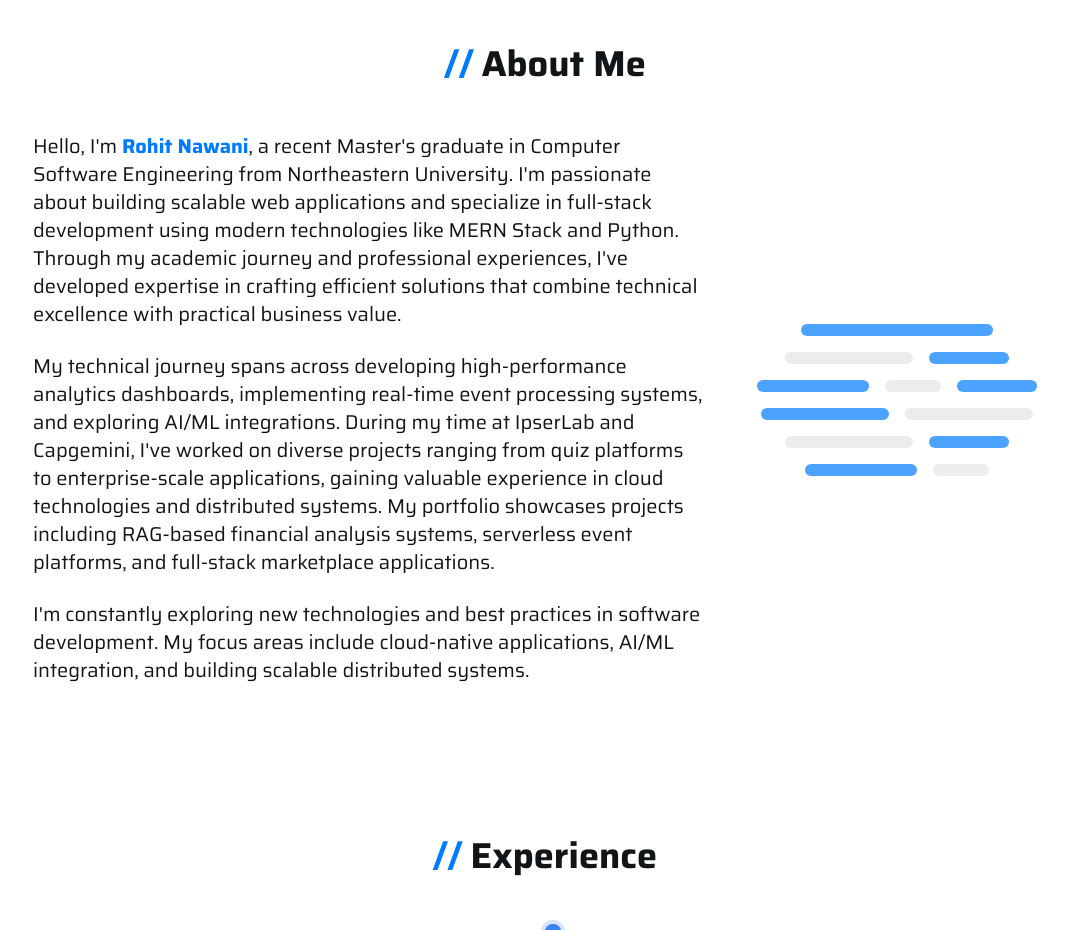
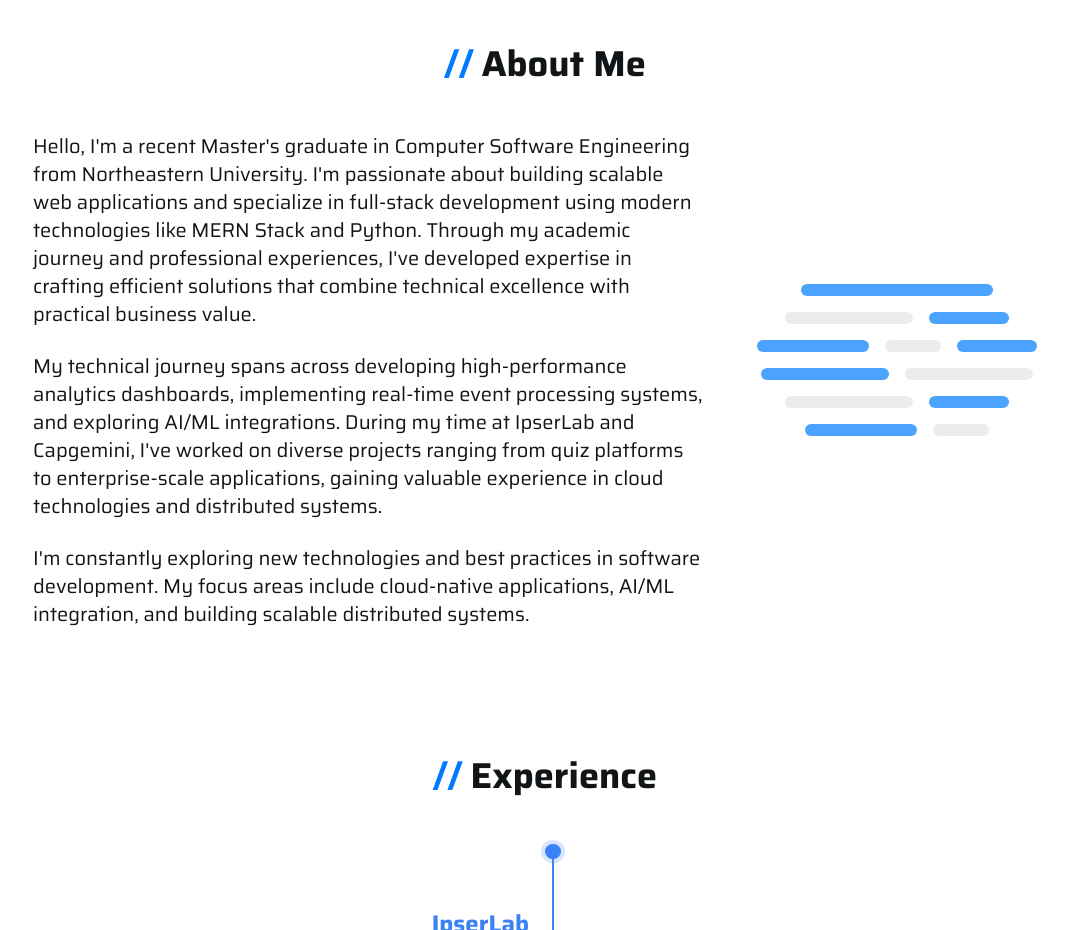
Before and after one commit to nawani-rohit/portfolio, a Next.js app: page / in a window 1280 px wide. Shown: the part 820-1750 px from the top of the page, without its empty margins (95-1163 px from the left). Built offline with nearby package versions, Linux system fonts and the light colour scheme.

Commit message:
Update About.tsx

```diff
--- a/src/app/components/About.tsx
+++ b/src/app/components/About.tsx
@@ -1,9 +1,5 @@
-import Link from 'next/link'
-
 import { MotionDiv } from '../lib/motion'
 import { SectionContainer } from './SectionContainer'
-
-import { MoveRight } from 'lucide-react'
 
 export const About = () => {
   return (
@@ -17,21 +13,16 @@ export const About = () => {
           className="flex max-w-2xl flex-col gap-6 text-xl md:text-center sm:text-lg"
         >
           <p>
-            Hello, I'm {' '}
-            <span className="font-bold text-target">Rohit Nawani</span>,
-            a recent Master's graduate in Computer Software Engineering from Northeastern University. I'm passionate about building scalable web applications and specialize in full-stack development using modern technologies like MERN Stack and Python. Through my academic journey and professional experiences, I've developed expertise in crafting efficient solutions that combine technical excellence with practical business value.
+            Hello, I&apos;m a recent Master&apos;s graduate in Computer Software Engineering from Northeastern University. I&apos;m passionate about building scalable web applications and specialize in full-stack development using modern technologies like MERN Stack and Python. Through my academic journey and professional experiences, I&apos;ve developed expertise in crafting efficient solutions that combine technical excellence with practical business value.
           </p>
           <p>
-          My technical journey spans across developing high-performance analytics dashboards, implementing real-time event processing systems, and exploring AI/ML integrations. During my time at IpserLab and Capgemini, I've worked on diverse projects ranging from quiz platforms to enterprise-scale applications, gaining valuable experience in cloud technologies and distributed systems. My portfolio showcases projects including RAG-based financial analysis systems, serverless event platforms, and full-stack marketplace applications.
+            My technical journey spans across developing high-performance analytics dashboards, implementing real-time event processing systems, and exploring AI/ML integrations. During my time at IpserLab and Capgemini, I&apos;ve worked on diverse projects ranging from quiz platforms to enterprise-scale applications, gaining valuable experience in cloud technologies and distributed systems.
           </p>
           <p>
-          I'm constantly exploring new technologies and best practices in software development. My focus areas include cloud-native applications, AI/ML integration, and building scalable distributed systems.
+            I&apos;m constantly exploring new technologies and best practices in software development. My focus areas include cloud-native applications, AI/ML integration, and building scalable distributed systems.
           </p>
+        </MotionDiv>
 
-          <MotionDiv className="flex justify-start md:justify-center">
-
-          </MotionDiv>
-        </MotionDiv>
         <MotionDiv
           initial={{ opacity: 0, x: 40 }}
           whileInView={{ opacity: 1, x: 0 }}
```
